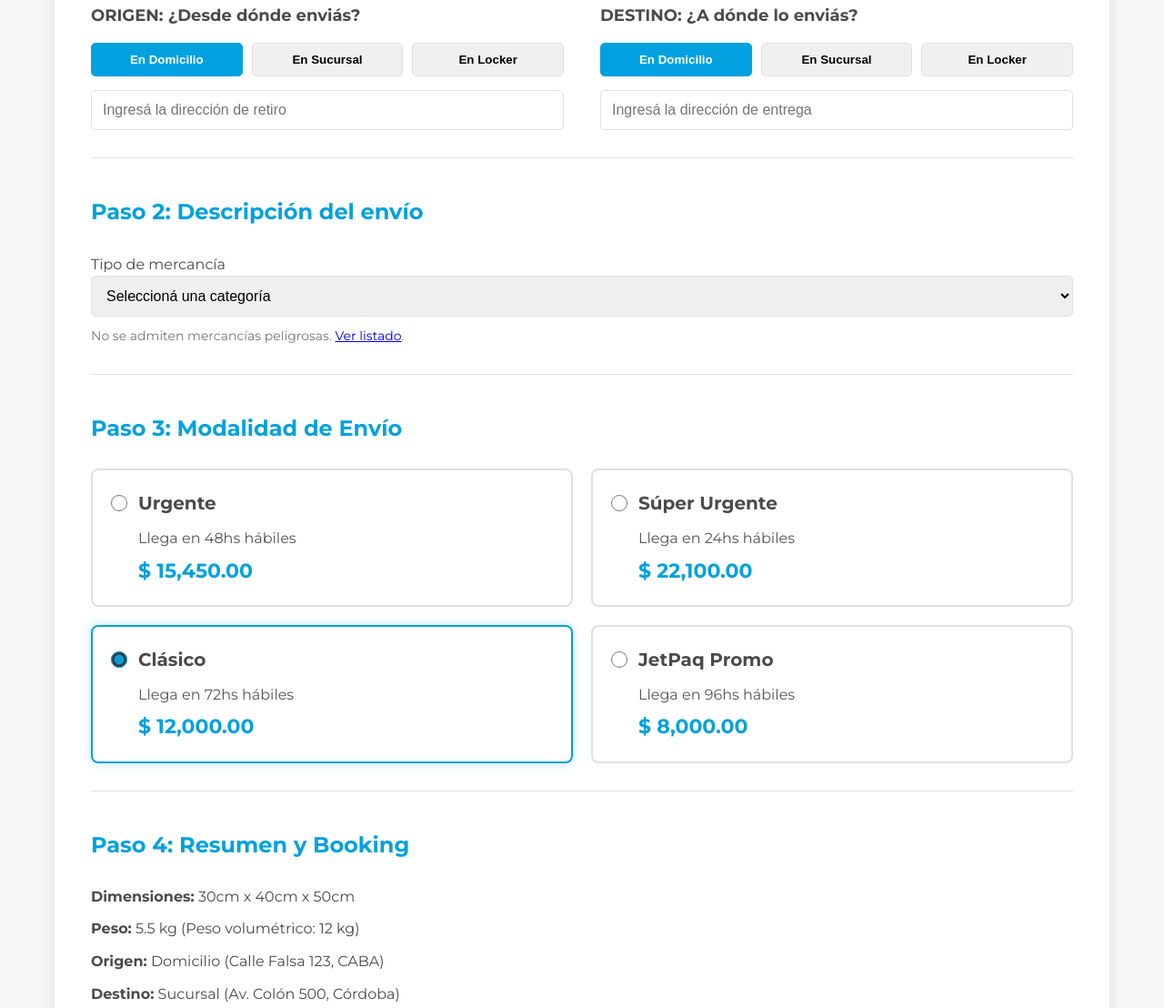
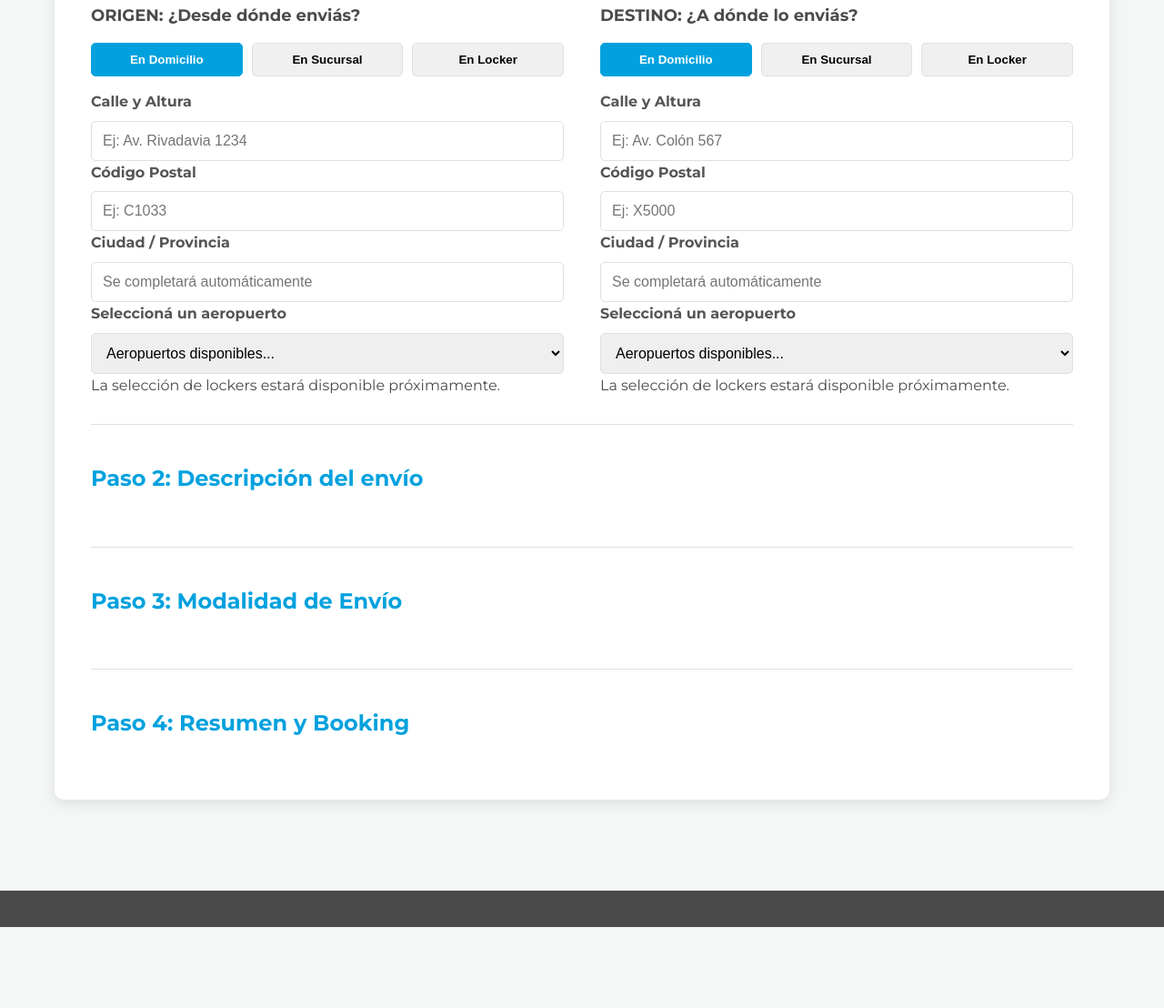
Before and after one commit to Marisha200/cargo, a plain HTML site: page cotizacion.html in a window 1280 px wide. Shown: the part 278-1386 px from the top of the page at 91% size. After the commit the page ends 1297 px from the top, so only its background shows below. Drawn offline with Linux system fonts and the light colour scheme.

Commit message:
Update cotizacion.html

```diff
--- a/cotizacion.html
+++ b/cotizacion.html
@@ -3,7 +3,7 @@
 <head>
     <meta charset="UTF-8">
     <meta name="viewport" content="width=device-width, initial-scale=1.0">
-    <title>Cotizar y Reservar - Aerolíneas Argentinas Cargo</title>
+    <title>Cotizar - Aerolíneas Argentinas Cargo</title>
     <link rel="stylesheet" href="style.css">
     <link rel="preconnect" href="https://fonts.googleapis.com">
     <link rel="preconnect" href="https://fonts.gstatic.com" crossorigin>
@@ -15,7 +15,7 @@
         <nav class="navbar">
             <div class="container">
                 <a href="index.html" class="logo">
-                     <img src="aerolineas_logo.png" alt="Logo Aerolíneas Argentinas" height="40">
+                    <img src="aerolineas_logo.png" alt="Logo Aerolíneas Argentinas Cargo" height="40">
                     <span>Cargo</span>
                 </a>
                 <ul class="nav-links">
@@ -35,126 +35,181 @@
             <div class="container">
                 <h1>Completá los datos de tu envío</h1>
                 <div class="form-container">
+
                     <div class="form-step">
                         <h3>Paso 1: Origen y Destino</h3>
                         <div class="location-section">
-                            <div class="location-group">
+
+                            <div class="location-group" id="origen-group">
                                 <h4>ORIGEN: ¿Desde dónde enviás?</h4>
                                 <div class="options">
-                                    <button class="option-btn active">En Domicilio</button>
-                                    <button class="option-btn">En Sucursal</button>
-                                    <button class="option-btn">En Locker</button>
+                                    <button class="option-btn active" data-target="domicilio">En Domicilio</button>
+                                    <button class="option-btn" data-target="sucursal">En Sucursal</button>
+                                    <button class="option-btn" data-target="locker">En Locker</button>
                                 </div>
-                                <input type="text" placeholder="Ingresá la dirección de retiro">
+
+                                <div id="origen-domicilio" class="location-content active">
+                                    <div class="form-row-address">
+                                        <div class="form-group address-street">
+                                            <label for="origen-calle">Calle y Altura</label>
+                                            <input type="text" id="origen-calle" placeholder="Ej: Av. Rivadavia 1234">
+                                        </div>
+                                        <div class="form-group address-zip">
+                                            <label for="origen-cp">Código Postal</label>
+                                            <input type="text" id="origen-cp" placeholder="Ej: C1033">
+                                        </div>
+                                    </div>
+                                    <div class="form-group">
+                                        <label for="origen-ciudad">Ciudad / Provincia</label>
+                                        <input type="text" id="origen-ciudad" readonly placeholder="Se completará automáticamente">
+                                    </div>
+                                </div>
+
+                                <div id="origen-sucursal" class="location-content">
+                                    <div class="form-group">
+                                        <label for="origen-aeropuerto">Seleccioná un aeropuerto</label>
+                                        <select id="origen-aeropuerto">
+                                            <option value="" disabled selected>Aeropuertos disponibles...</option>
+                                            <option value="EZE">Buenos Aires - Ezeiza (EZE)</option>
+                                            <option value="AEP">Buenos Aires - Aeroparque (AEP)</option>
+                                            <option value="COR">Córdoba (COR)</option>
+                                            <option value="MDZ">Mendoza (MDZ)</option>
+                                            <option value="ROS">Rosario (ROS)</option>
+                                            <option value="BRC">Bariloche (BRC)</option>
+                                        </select>
+                                    </div>
+                                </div>
+
+                                <div id="origen-locker" class="location-content">
+                                    <p class="placeholder-text">La selección de lockers estará disponible próximamente.</p>
+                                </div>
                             </div>
-                            <div class="location-group">
+
+                            <div class="location-group" id="destino-group">
                                 <h4>DESTINO: ¿A dónde lo enviás?</h4>
                                 <div class="options">
-                                    <button class="option-btn active">En Domicilio</button>
-                                    <button class="option-btn">En Sucursal</button>
-                                    <button class="option-btn">En Locker</button>
+                                    <button class="option-btn active" data-target="domicilio">En Domicilio</button>
+                                    <button class="option-btn" data-target="sucursal">En Sucursal</button>
+                                    <button class="option-btn" data-target="locker">En Locker</button>
                                 </div>
-                                <input type="text" placeholder="Ingresá la dirección de entrega">
+
+                                <div id="destino-domicilio" class="location-content active">
+                                    <div class="form-row-address">
+                                        <div class="form-group address-street">
+                                            <label for="destino-calle">Calle y Altura</label>
+                                            <input type="text" id="destino-calle" placeholder="Ej: Av. Colón 567">
+                                        </div>
+                                        <div class="form-group address-zip">
+                                            <label for="destino-cp">Código Postal</label>
+                                            <input type="text" id="destino-cp" placeholder="Ej: X5000">
+                                        </div>
+                                    </div>
+                                    <div class="form-group">
+                                        <label for="destino-ciudad">Ciudad / Provincia</label>
+                                        <input type="text" id="destino-ciudad" readonly placeholder="Se completará automáticamente">
+                                    </div>
+                                </div>
+
+                                <div id="destino-sucursal" class="location-content">
+                                     <div class="form-group">
+                                        <label for="destino-aeropuerto">Seleccioná un aeropuerto</label>
+                                        <select id="destino-aeropuerto">
+                                            <option value="" disabled selected>Aeropuertos disponibles...</option>
+                                            <option value="EZE">Buenos Aires - Ezeiza (EZE)</option>
+                                            <option value="AEP">Buenos Aires - Aeroparque (AEP)</option>
+                                            <option value="COR">Córdoba (COR)</option>
+                                            <option value="MDZ">Mendoza (MDZ)</option>
+                                            <option value="ROS">Rosario (ROS)</option>
+                                            <option value="BRC">Bariloche (BRC)</option>
+                                        </select>
+                                    </div>
+                                </div>
+
+                                <div id="destino-locker" class="location-content">
+                                    <p class="placeholder-text">La selección de lockers estará disponible próximamente.</p>
+                                </div>
                             </div>
                         </div>
                     </div>
 
                     <div class="form-step">
                         <h3>Paso 2: Descripción del envío</h3>
-                        <div class="description-group">
-                            <label for="mercancia">Tipo de mercancía</label>
-                            <select id="mercancia" name="mercancia">
-                                <option value="" disabled selected>Seleccioná una categoría</option>
-                                <option value="repuestos">Repuestos y Autopartes</option>
-                                <option value="documentacion">Documentación y Papelería</option>
-                                <option value="juguetes">Juguetes y Artículos de Librería</option>
-                                <option value="indumentaria">Indumentaria y Calzado</option>
-                                <option value="electronica">Artículos de Electrónica Pequeños</option>
-                                <option value="cosmeticos">Cosméticos y Perfumería</option>
-                                <option value="otros">Otros</option>
-                            </select>
-                            <p class="disclaimer">No se admiten mercancías peligrosas. <a href="#">Ver listado</a>.</p>
                         </div>
-                    </div>
-
                     <div class="form-step">
                         <h3>Paso 3: Modalidad de Envío</h3>
-                        <div class="shipping-options">
-                            <div class="shipping-option">
-                                <div class="shipping-title">
-                                    <input type="radio" id="urgente" name="shipping_speed" value="urgente">
-                                    <label for="urgente">Urgente</label>
-                                </div>
-                                <div class="shipping-details">
-                                    <p class="delivery-time">Llega en 48hs hábiles</p>
-                                    <p class="shipping-price">$ 15,450.00</p>
-                                </div>
-                            </div>
-
-                            <div class="shipping-option">
-                                <div class="shipping-title">
-                                    <input type="radio" id="super-urgente" name="shipping_speed" value="super-urgente">
-                                    <label for="super-urgente">Súper Urgente</label>
-                                </div>
-                                <div class="shipping-details">
-                                    <p class="delivery-time">Llega en 24hs hábiles</p>
-                                    <p class="shipping-price">$ 22,100.00</p>
-                                </div>
-                            </div>
-
-                            <div class="shipping-option selected">
-                                <div class="shipping-title">
-                                    <input type="radio" id="clasico" name="shipping_speed" value="clasico" checked>
-                                    <label for="clasico">Clásico</label>
-                                </div>
-                                <div class="shipping-details">
-                                    <p class="delivery-time">Llega en 72hs hábiles</p>
-                                    <p class="shipping-price">$ 12,000.00</p>
-                                </div>
-                            </div>
-
-                            <div class="shipping-option">
-                                <div class="shipping-title">
-                                    <input type="radio" id="JetPaq" name="shipping_speed" value="JetPaq">
-                                    <label for="JetPaq">JetPaq Promo</label>
-                                </div>
-                                <div class="shipping-details">
-                                    <p class="delivery-time">Llega en 96hs hábiles</p>
-                                    <p class="shipping-price">$ 8,000.00</p>
-                                </div>
-                            </div>
                         </div>
-                    </div>
-
                     <div class="form-step summary">
                         <h3>Paso 4: Resumen y Booking</h3>
-                        <div class="summary-details">
-                           <p><strong>Dimensiones:</strong> <span id="dims">30cm x 40cm x 50cm</span></p>
-                           <p><strong>Peso:</strong> <span id="peso">5.5 kg</span> (Peso volumétrico: 12 kg)</p>
-                           <p><strong>Origen:</strong> Domicilio (Calle Falsa 123, CABA)</p>
-                           <p><strong>Destino:</strong> Sucursal (Av. Colón 500, Córdoba)</p>
-                           <p><strong>Modalidad:</strong> Clásico (Llega en 72hs)</p>
                         </div>
-                        <div class="final-quote">
-                            <h4>Total a pagar:</h4>
-                            <p class="price">$ 12,000.00 ARS</p>
-                        </div>
-                        <a href="pago_simulado.html" class="btn btn-primary btn-large">GENERAR BOOKING Y PAGAR</a>
-                    </div>
                 </div>
             </div>
         </section>
     </main>
 
     <footer>
-        <div class="container">
-            <p>&copy; 2025 Aerolíneas Argentinas S.A. Todos los derechos reservados.</p>
-        </div>
-    </footer>
+        </footer>
 
     <script>
+        // --- LÓGICA PARA PESTAÑAS (DOMICILIO, SUCURSAL, LOCKER) ---
+        function setupTabs(groupElement) {
+            const optionButtons = groupElement.querySelectorAll('.option-btn');
+            const contentPanels = groupElement.querySelectorAll('.location-content');
+
+            optionButtons.forEach(button => {
+                button.addEventListener('click', () => {
+                    // Manejar estado activo de los botones
+                    optionButtons.forEach(btn => btn.classList.remove('active'));
+                    button.classList.add('active');
+
+                    // Mostrar el contenido correspondiente
+                    const targetId = groupElement.id + '-' + button.dataset.target;
+                    contentPanels.forEach(panel => {
+                        if (panel.id === targetId) {
+                            panel.classList.add('active');
+                        } else {
+                            panel.classList.remove('active');
+                        }
+                    });
+                });
+            });
+        }
+
+        setupTabs(document.getElementById('origen-group'));
+        setupTabs(document.getElementById('destino-group'));
+
+
+        // --- SIMULACIÓN DE API DE CÓDIGOS POSTALES ARGENTINOS ---
+        const postalCodesDB = {
+            "C1033": "CABA, Buenos Aires",
+            "B1636": "Olivos, Buenos Aires",
+            "B1870": "Avellaneda, Buenos Aires",
+            "X5000": "Córdoba, Córdoba",
+            "S2000": "Rosario, Santa Fe",
+            "M5500": "Mendoza, Mendoza"
+        };
+
+        function setupPostalCodeAPI(inputId, outputId) {
+            const inputCP = document.getElementById(inputId);
+            const outputCiudad = document.getElementById(outputId);
+
+            inputCP.addEventListener('input', () => {
+                const cp = inputCP.value.toUpperCase();
+                if (postalCodesDB[cp]) {
+                    outputCiudad.value = postalCodesDB[cp];
+                    outputCiudad.classList.remove('error');
+                } else {
+                    outputCiudad.value = "Código postal no encontrado";
+                    outputCiudad.classList.add('error');
+                }
+            });
+        }
+
+        setupPostalCodeAPI('origen-cp', 'origen-ciudad');
+        setupPostalCodeAPI('destino-cp', 'destino-ciudad');
+
+        // Lógica anterior de selección de envío
         document.querySelectorAll('.shipping-option').forEach(item => {
-            item.addEventListener('click', event => {
+            item.addEventListener('click', () => {
                 document.querySelectorAll('.shipping-option').forEach(opt => opt.classList.remove('selected'));
                 item.classList.add('selected');
                 item.querySelector('input[type="radio"]').checked = true;
```
